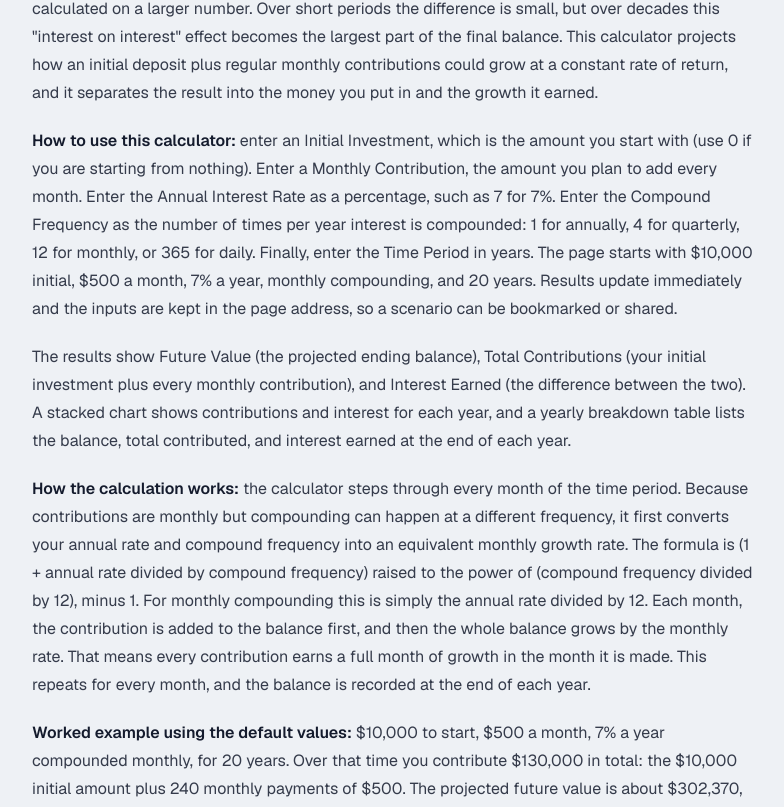
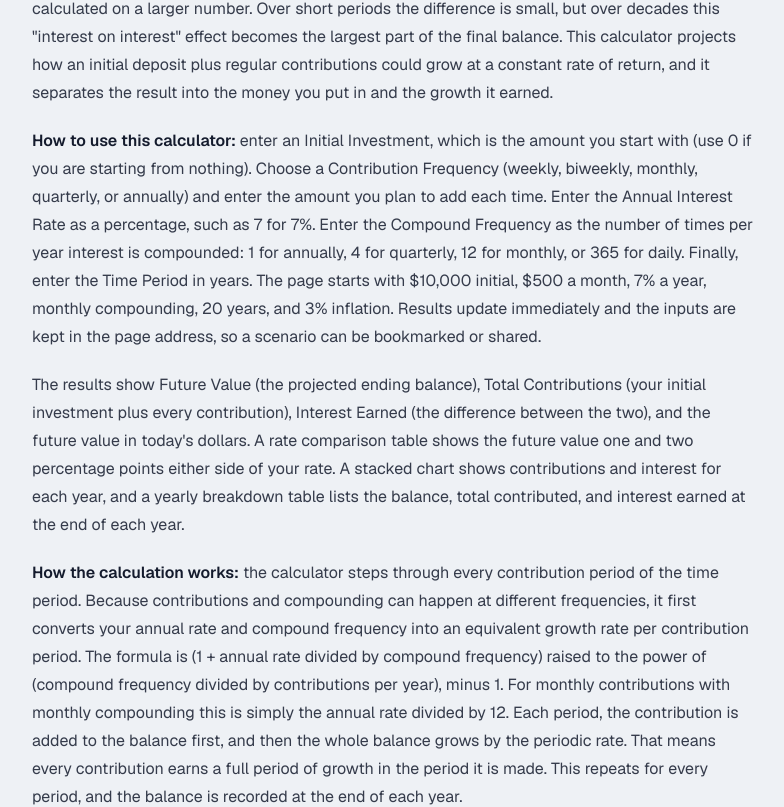
Before and after one commit to mnbarve811-web/omnicalc, a Next.js app: page /financial/compound-interest in a window 1280 px wide. Shown: the part 2416-3223 px from the top of the page, without its empty margins (56-840 px from the left). Built offline with nearby package versions, Linux system fonts and the light colour scheme; no server answers.

Commit message:
describe new compound interest options in guide and faq

```diff
--- a/src/app/financial/compound-interest/content.ts
+++ b/src/app/financial/compound-interest/content.ts
@@ -1,12 +1,12 @@
 import type { FAQItem } from '@/components/common/FAQSection'
 
-export const guideText = `Compound interest is interest earned on both your original money and on the interest it has already earned. With simple interest, a balance grows by the same dollar amount every year. With compound interest, each period's growth is added to the balance, so the next period's growth is calculated on a larger number. Over short periods the difference is small, but over decades this "interest on interest" effect becomes the largest part of the final balance. This calculator projects how an initial deposit plus regular monthly contributions could grow at a constant rate of return, and it separates the result into the money you put in and the growth it earned.
+export const guideText = `Compound interest is interest earned on both your original money and on the interest it has already earned. With simple interest, a balance grows by the same dollar amount every year. With compound interest, each period's growth is added to the balance, so the next period's growth is calculated on a larger number. Over short periods the difference is small, but over decades this "interest on interest" effect becomes the largest part of the final balance. This calculator projects how an initial deposit plus regular contributions could grow at a constant rate of return, and it separates the result into the money you put in and the growth it earned.
 
-How to use this calculator: enter an Initial Investment, which is the amount you start with (use 0 if you are starting from nothing). Enter a Monthly Contribution, the amount you plan to add every month. Enter the Annual Interest Rate as a percentage, such as 7 for 7%. Enter the Compound Frequency as the number of times per year interest is compounded: 1 for annually, 4 for quarterly, 12 for monthly, or 365 for daily. Finally, enter the Time Period in years. The page starts with $10,000 initial, $500 a month, 7% a year, monthly compounding, and 20 years. Results update immediately and the inputs are kept in the page address, so a scenario can be bookmarked or shared.
+How to use this calculator: enter an Initial Investment, which is the amount you start with (use 0 if you are starting from nothing). Choose a Contribution Frequency (weekly, biweekly, monthly, quarterly, or annually) and enter the amount you plan to add each time. Enter the Annual Interest Rate as a percentage, such as 7 for 7%. Enter the Compound Frequency as the number of times per year interest is compounded: 1 for annually, 4 for quarterly, 12 for monthly, or 365 for daily. Finally, enter the Time Period in years. The page starts with $10,000 initial, $500 a month, 7% a year, monthly compounding, 20 years, and 3% inflation. Results update immediately and the inputs are kept in the page address, so a scenario can be bookmarked or shared.
 
-The results show Future Value (the projected ending balance), Total Contributions (your initial investment plus every monthly contribution), and Interest Earned (the difference between the two). A stacked chart shows contributions and interest for each year, and a yearly breakdown table lists the balance, total contributed, and interest earned at the end of each year.
+The results show Future Value (the projected ending balance), Total Contributions (your initial investment plus every contribution), Interest Earned (the difference between the two), and the future value in today's dollars. A rate comparison table shows the future value one and two percentage points either side of your rate. A stacked chart shows contributions and interest for each year, and a yearly breakdown table lists the balance, total contributed, and interest earned at the end of each year.
 
-How the calculation works: the calculator steps through every month of the time period. Because contributions are monthly but compounding can happen at a different frequency, it first converts your annual rate and compound frequency into an equivalent monthly growth rate. The formula is (1 + annual rate divided by compound frequency) raised to the power of (compound frequency divided by 12), minus 1. For monthly compounding this is simply the annual rate divided by 12. Each month, the contribution is added to the balance first, and then the whole balance grows by the monthly rate. That means every contribution earns a full month of growth in the month it is made. This repeats for every month, and the balance is recorded at the end of each year.
+How the calculation works: the calculator steps through every contribution period of the time period. Because contributions and compounding can happen at different frequencies, it first converts your annual rate and compound frequency into an equivalent growth rate per contribution period. The formula is (1 + annual rate divided by compound frequency) raised to the power of (compound frequency divided by contributions per year), minus 1. For monthly contributions with monthly compounding this is simply the annual rate divided by 12. Each period, the contribution is added to the balance first, and then the whole balance grows by the periodic rate. That means every contribution earns a full period of growth in the period it is made. This repeats for every period, and the balance is recorded at the end of each year.
 
 Worked example using the default values: $10,000 to start, $500 a month, 7% a year compounded monthly, for 20 years. Over that time you contribute $130,000 in total: the $10,000 initial amount plus 240 monthly payments of $500. The projected future value is about $302,370, so interest earned is about $172,370, which is more than everything you put in. The growth is uneven over time. After 10 years the balance is about $107,144, of which $70,000 is contributions and only about $37,144 is interest. In the second 10 years you contribute another $60,000, but the balance grows by about $195,000, because growth is now being calculated on a much larger base. Changing only the compound frequency shows how much that setting matters: with annual compounding the 20-year result is about $293,900, with quarterly compounding about $300,755, and with daily compounding about $303,164.
 
@@ -14,7 +14,9 @@ Interpreting the results: the most useful number is often the split between cont
 
 Practical tips: test a range of interest rates rather than a single number, since real investment returns vary from year to year. For a savings account or CD, use the stated annual percentage rate and the compounding frequency in the account terms. For stock or bond funds, there is no fixed compounding schedule; monthly compounding at an assumed average return is a reasonable approximation. Increasing the time period usually has a bigger effect than increasing the rate by a point, so try adding five years to see the impact of starting earlier. You can also enter a monthly contribution of 0 to see how a single lump sum grows on its own.
 
-Limitations and common mistakes: the calculator assumes the same rate of return every year with no losses, which is realistic for a fixed-rate deposit but not for investments, whose returns rise and fall. It does not account for inflation, so the future value is in future dollars, not today's purchasing power; to approximate today's dollars, use an inflation-adjusted rate (for example, a 7% expected return minus 3% inflation gives roughly 4%). It does not subtract taxes on interest or investment gains, account fees, or fund expense ratios. Contributions are assumed to be the same every month and are added at the start of each month. A common mistake is entering the rate as a decimal, such as 0.07, which the calculator reads as 0.07%; enter 7 instead. Another is confusing compound frequency with contribution frequency: contributions here are always monthly. The projection is an illustration of how compounding works, not a forecast or financial advice.`
+Limitations and common mistakes: the calculator assumes the same rate of return every year with no losses, which is realistic for a fixed-rate deposit but not for investments, whose returns rise and fall. The headline future value is in future dollars; the today's-dollars figure divides it by your inflation rate compounded over the period, which assumes inflation stays constant. The after-tax figure is a rough approximation for a taxable account, and no figure subtracts account fees or fund expense ratios. Contributions are added at the start of each period. A common mistake is entering the rate as a decimal, such as 0.07, which the calculator reads as 0.07%; enter 7 instead. Another is confusing compound frequency with contribution frequency: they are separate settings. The projection is an illustration of how compounding works, not a forecast or financial advice.
+
+Advanced options: Annual Contribution Increase raises the regular contribution by that percentage at the start of each year, for example to follow pay rises. Additional Contributions are one-time deposits made at the start of a chosen year, such as a bonus. Inflation Rate sets how the future value is converted to today's dollars. Tax on Returns is an approximation for a taxable account: that percentage of each year's growth is paid as tax at the end of the year, so a lump sum grows at roughly the rate times (1 minus the tax rate). Real tax rules depend on the account type, holding period, and whether gains are realized, so treat the after-tax value as an estimate.`
 
 export const faqItems: FAQItem[] = [
   {
@@ -39,7 +41,7 @@ export const faqItems: FAQItem[] = [
   },
   {
     question: 'Does this calculator account for inflation or taxes?',
-    answer: 'No. The future value is shown in nominal dollars, before taxes and fees. To estimate the result in today\'s purchasing power, enter an inflation-adjusted rate, such as your expected return minus expected inflation. Taxes depend on the type of account (taxable, tax-deferred, or tax-free) and are not modeled.',
+    answer: 'Yes, approximately. The main future value is in nominal dollars before taxes and fees. Under Advanced options you can set an inflation rate to see the value in today\'s dollars, and a tax on returns percentage to estimate an after-tax value for a taxable account. The tax estimate charges that share of each year\'s growth; actual taxes depend on the account type (taxable, tax-deferred, or tax-free) and when gains are realized.',
   },
 ]
 
```
